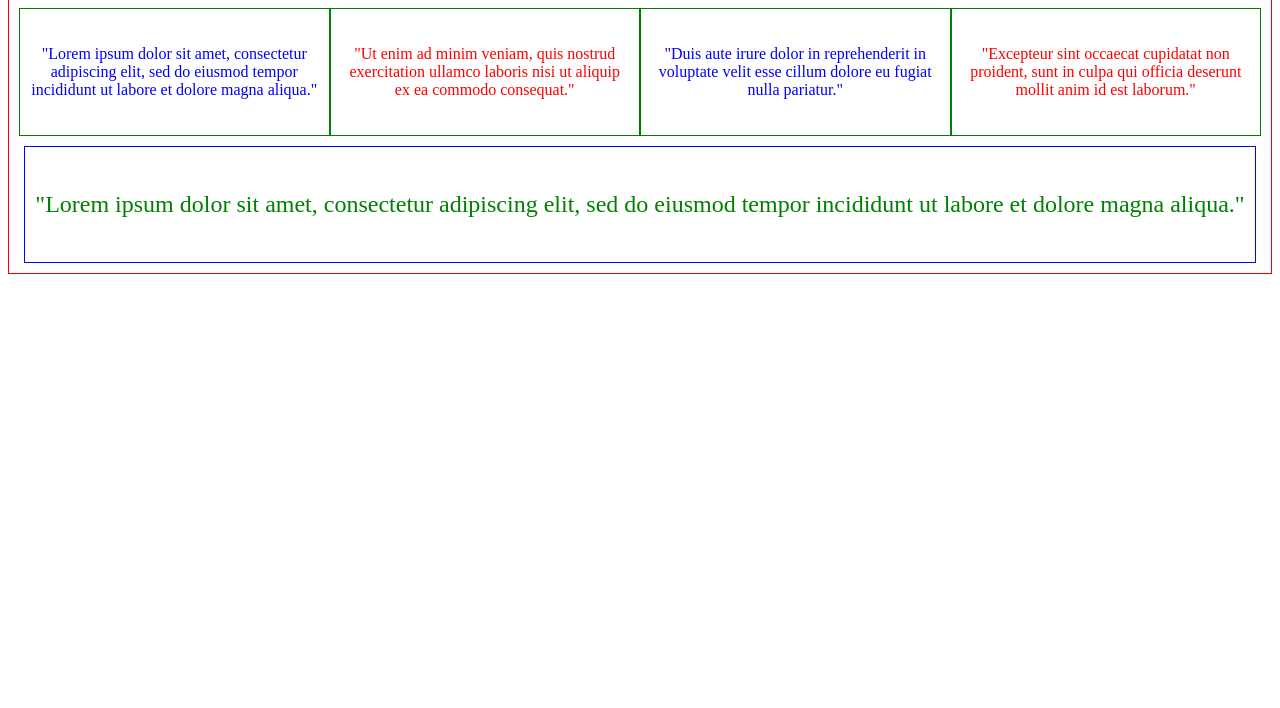
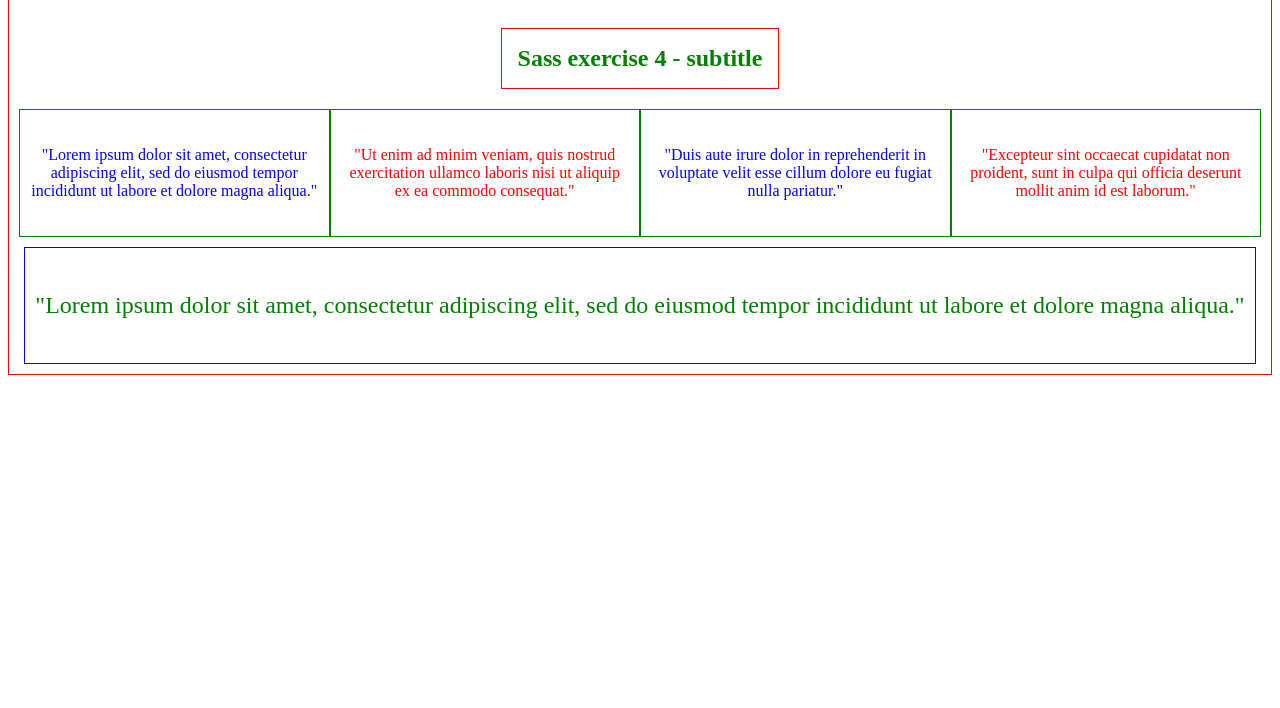
Before and after one commit to NotYerjan/develhope-sass-exercises, a plain HTML site: page index.html in a window 1280 px wide. Shown: the part 92-800 px from the top of the page. Drawn offline with Linux system fonts and the light colour scheme.

Commit message:
ex4 done

```diff
--- a/index.html
+++ b/index.html
@@ -1,12 +1,13 @@
 <!DOCTYPE html>
 <html>
     <head>
-        <title>Sass exercise 3 - functions and modules</title>
+        <title>Sass exercise 4 - selectors and extend method</title>
         <link rel="stylesheet" href="./style.css">
     </head>
     <body>
         <div>
-            <h1>Sass exercise 2 - mixin</h1>
+            <h1>Sass exercise 4 - selectors and extend method</h1>
+            <h2>Sass exercise 4 - subtitle</h2>
             <section>
                 <article>
                     <p>"Lorem ipsum dolor sit amet, consectetur adipiscing elit, sed do eiusmod tempor incididunt ut labore et dolore magna aliqua."</p>
--- a/style.scss
+++ b/style.scss
@@ -13,6 +13,12 @@ div {
     max-width: fit-content;
     color: c.$color-two;
     border-bottom: f.rem(1) solid c.$color-three;
+  }
+
+  h2 {
+    @extend h1;
+    padding: f.rem(16);
+    border: f.rem(1) solid c.$color-one;
   }
 
   @mixin article-box(
```
Also changed, not shown: sass_exercise_4_layout.jpg (added), style.css, 2 other files.
